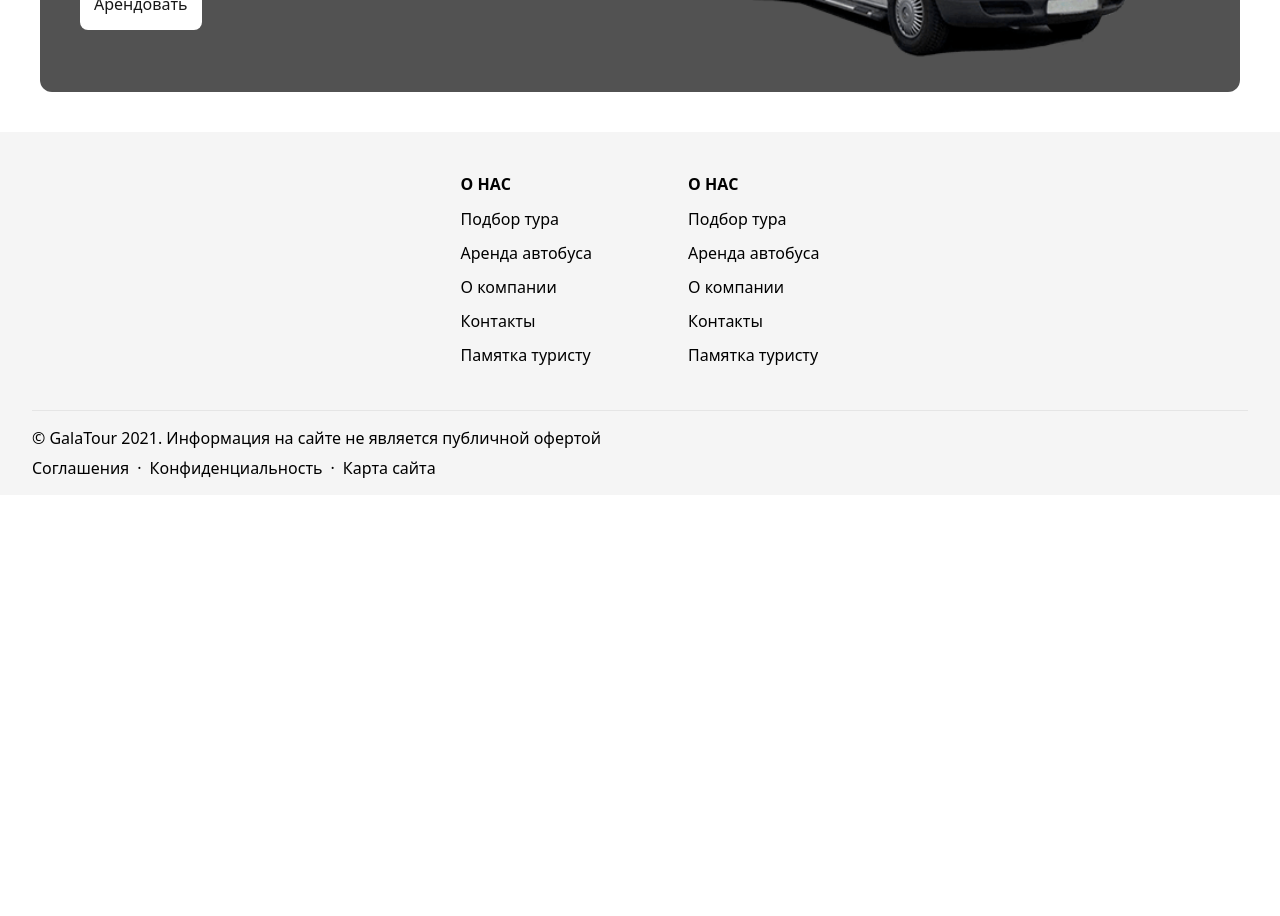
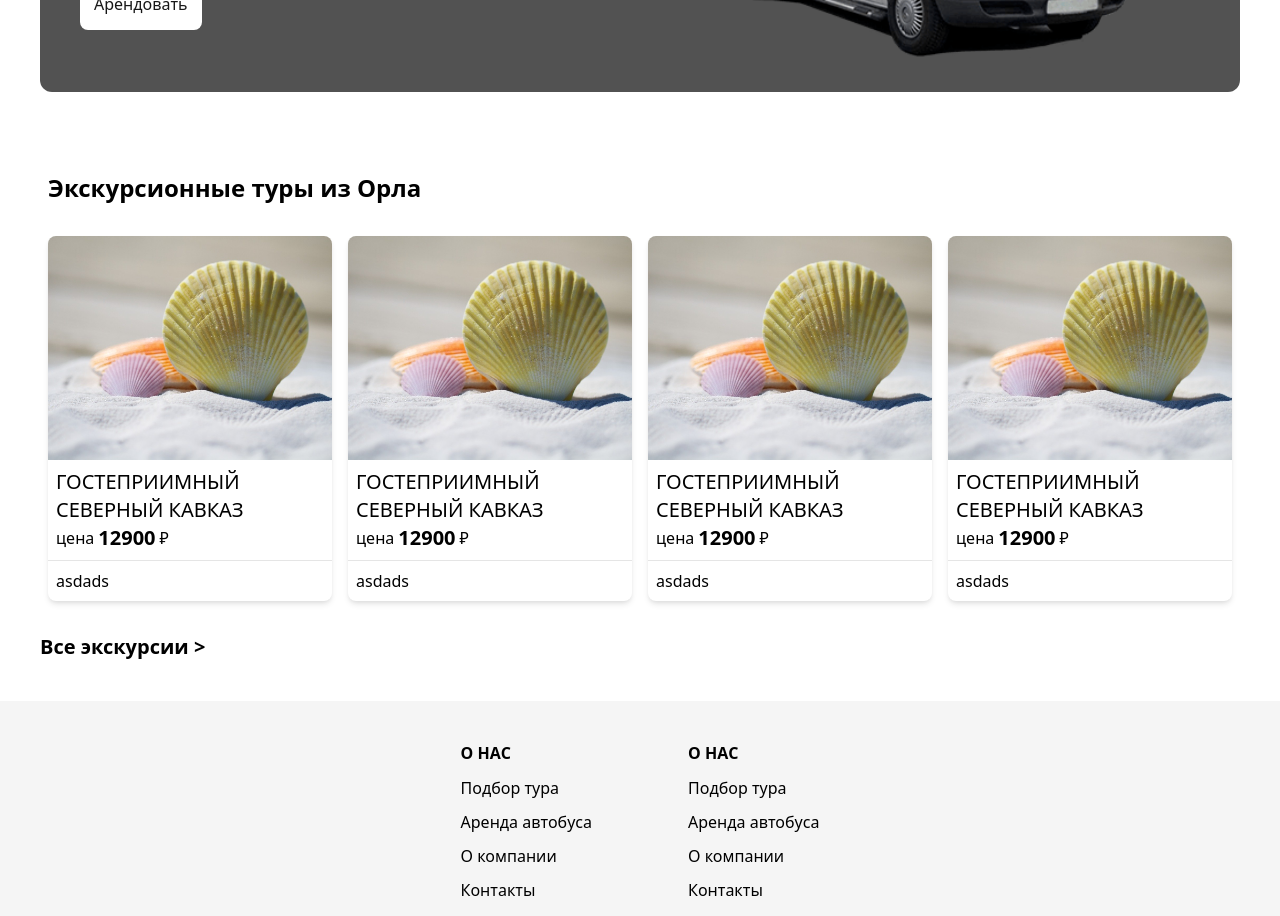
Before and after one commit to snwkng/gtorel.com, a Vue app: page / in a window 1280 px wide. Shown: the part 1460-2376 px from the top of the page. Before the commit the page ends 1955 px from the top, so only its background shows below. Built offline with nearby package versions, Linux system fonts and the light colour scheme.

Commit message:
add new components

```diff
--- a/src/components/FirstScreenSearch.vue
+++ b/src/components/FirstScreenSearch.vue
@@ -7,7 +7,7 @@
     <h1 class="text-xl font-semibold mb-4 text-center">
       Путешествуй. Отдыхай.
     </h1>
-    <router-link to="/search" class="cursor-pointer bg-white rounded-full flex justify-center items-center p-4 shadow-md w-3/5 sm:w-2/4">
+    <router-link to="/search" class="cursor-pointer bg-white rounded-full flex justify-center items-center p-4 shadow-md w-3/5 sm:w-2/4 md:w-1/4">
       <div>Расширенный поиск</div>
     </router-link>
   </div>
--- /dev/null
+++ b/src/components/SectionExcursions.vue
@@ -0,0 +1,16 @@
+<script setup>
+import ExcursionCard from "../components/cards/ExcursionCard.vue"
+</script>
+
+<template>
+  <section class="container mx-auto px-10 py-10 overflow-hidden">
+    <h2 class="text-2xl font-bold mb-8 pr-2 pl-2">Экскурсионные туры из Орла</h2>
+    <div class="flex flex-wrap">
+      <excursion-card></excursion-card>
+      <excursion-card></excursion-card>
+      <excursion-card></excursion-card>
+      <excursion-card></excursion-card>
+    </div>
+    <div class="text-xl font-semibold">Все экскурсии ></div>
+  </section>
+</template>
--- /dev/null
+++ b/src/components/cards/ExcursionCard.vue
@@ -0,0 +1,27 @@
+<script setup>
+</script>
+
+<template>
+  <div class="flex flex-col mb-8 pr-2 pl-2 w-full sm:w-1/2 md:w-1/4">
+    <router-link to="" class="overflow-hidden shadow-md hover:shadow-lg rounded-lg h-full bg-white transition">
+      <div class="h-56 bg-no-repeat bg-center bg-cover bg-card-ab"></div>
+      <div class="py-2 px-2">
+        <div class="text-xl overflow-x-hidden" title="">
+          ГОСТЕПРИИМНЫЙ СЕВЕРНЫЙ КАВКАЗ
+        </div>
+        <div class="text-base">
+
+        </div>
+        <div class="flex items-center">
+          <div class="mr-1">цена</div>
+          <div class="text-xl font-semibold mr-1">12900</div>
+          <div>₽</div>
+        </div>
+      </div>
+      <hr>
+      <div class="py-2 px-2">
+        asdads
+      </div>
+    </router-link>
+  </div>
+</template>
--- a/src/pages/Home.vue
+++ b/src/pages/Home.vue
@@ -5,6 +5,7 @@ import FirstScreenSearch from "../components/FirstScreenSearch.vue"
 import FooterPage from "../components/Footer.vue"
 import DefaultCard from "../components/cards/DefaultCard.vue"
 import BusRent from "../components/BusRent.vue"
+import SectionExcursions from "../components/SectionExcursions.vue"
 
 const cities = ref([
   {id: 1, name: 'Краснодарский край', imageSrc: 'bg-card-kk'},
@@ -17,6 +18,7 @@ const cities = ref([
 <template>
   <div class="">
     <first-screen-search></first-screen-search>
+
     <section class="container mx-auto px-10 py-10 overflow-hidden">
       <h2 class="text-2xl font-bold mb-8 pr-2 pl-2">Популярные направления</h2>
       <div class="flex flex-wrap">
@@ -25,6 +27,7 @@ const cities = ref([
     </section>
 
     <bus-rent></bus-rent>
+    <section-excursions></section-excursions>
     <footer-page></footer-page>
   </div>
 </template>
```
